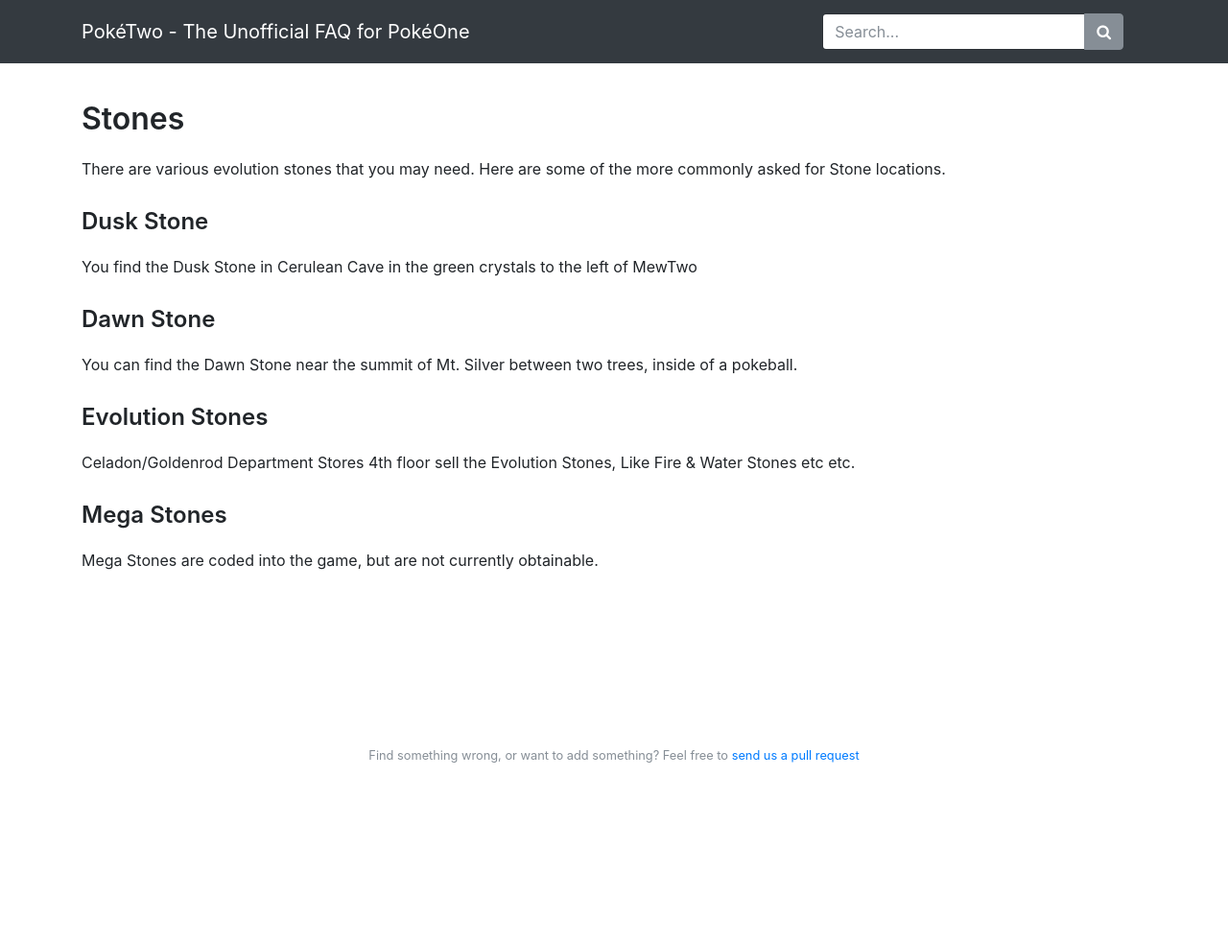
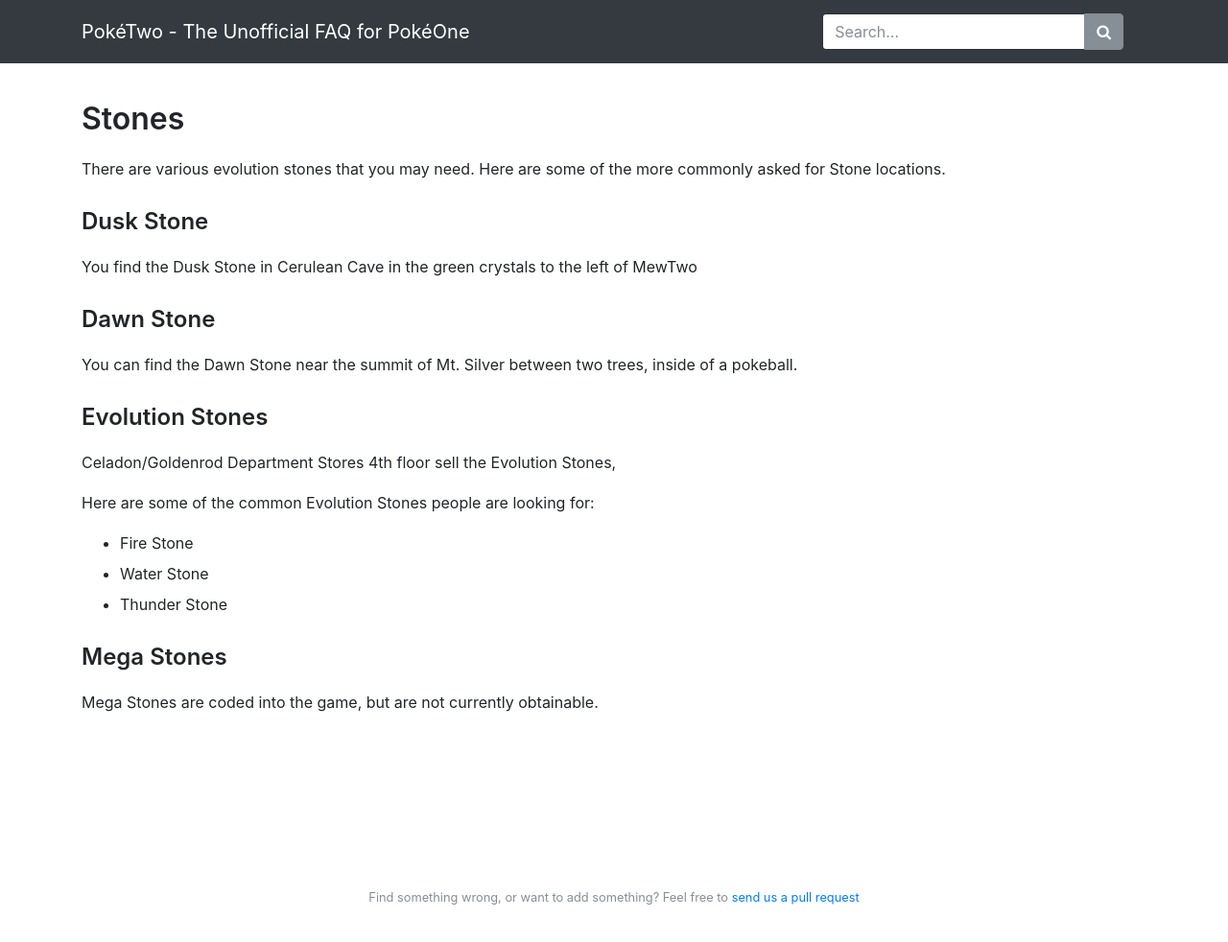
Before and after one commit to X3I/poketwo.com, a Jekyll site: the page built from _pages/items/stones.md, in a window 1280 px wide and 1050 px high. Shown: the top 982 px of the window at 96% size. Built offline with Jekyll 4.4.1, drawn with Linux system fonts in a browser that asks for light colours; nearby versions of some CDN libraries; our own code applies the rules of GitHub Pages for plain Markdown files.

Commit message:
adding thunder stone to the text

```diff
--- a/_pages/items/stones.md
+++ b/_pages/items/stones.md
@@ -13,13 +13,20 @@
 
 You find the Dusk Stone in Cerulean Cave in the green crystals to the left of MewTwo
 
+
 ## Dawn Stone
 
 You can find the Dawn Stone near the summit of Mt. Silver between two trees, inside of a pokeball.
 
 ## Evolution Stones
 
-Celadon/Goldenrod Department Stores 4th floor sell the Evolution Stones, Like Fire & Water Stones etc etc.
+Celadon/Goldenrod Department Stores 4th floor sell the Evolution Stones,
+
+Here are some of the common Evolution Stones people are looking for:
+
+* Fire Stone
+* Water Stone
+* Thunder Stone
 
 ## Mega Stones
 
```
